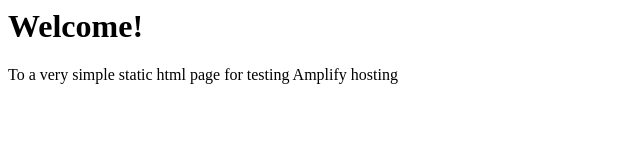
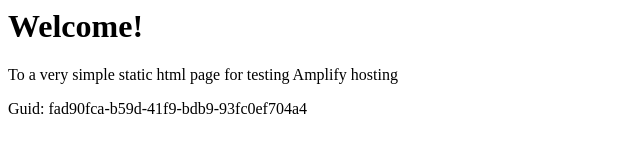
Before and after one commit to aws-aemilia-sin/Github-PR-Commit-Integration-Test-DoNotTouch-v0-prod-ap-southeast-1, a website: page src/index.html in a window 1280 px wide. Shown: the whole page, without its empty margins (0-640 px from the left). Drawn offline with Linux system fonts and the light colour scheme.

Commit message:
commit from integ tests

```diff
--- a/src/index.html
+++ b/src/index.html
@@ -1,3 +1,5 @@
+
+
 <html lang="en">
 
 <head>
@@ -10,6 +12,6 @@
 <body>
     <h1>Welcome!</h1>
     <p>To a very simple static html page for testing Amplify hosting</p>
-</body>
+    <p>Guid: fad90fca-b59d-41f9-bdb9-93fc0ef704a4</p></body>
 
 </html>
```
